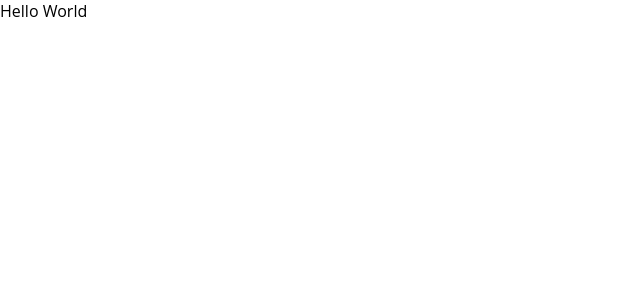
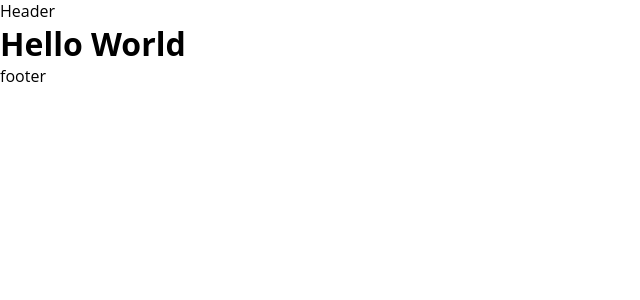
Before and after one commit to rajanmali/typescript-todo, a React (Create React App) app: page / in a window 1280 px wide. Shown: the top 300 px of the page, without its empty margins (0-640 px from the left). Built offline with nearby package versions, Linux system fonts and the light colour scheme.

Commit message:
add header and footer component

```diff
--- a/src/App.tsx
+++ b/src/App.tsx
@@ -1,5 +1,12 @@
+// Components
+import Layout from '@components/layout';
+
 function App() {
-  return <div>Hello World</div>;
+  return (
+    <Layout>
+      <h1>Hello World</h1>
+    </Layout>
+  );
 }
 
 export default App;
--- /dev/null
+++ b/src/components/layout/footer/index.tsx
@@ -0,0 +1,7 @@
+import { FC } from 'react';
+
+const Footer: FC = () => {
+  return <footer>footer</footer>;
+};
+
+export default Footer;
--- a/src/components/layout/header/index.tsx
+++ b/src/components/layout/header/index.tsx
@@ -1,4 +1,6 @@
-const Header = () => {
+import { FC } from 'react';
+
+const Header: FC = () => {
   return <header>Header</header>;
 };
 
--- /dev/null
+++ b/src/components/layout/index.tsx
@@ -0,0 +1,17 @@
+import { FC } from 'react';
+
+// Components
+import Header from '@components/layout/header';
+import Footer from '@components/layout/footer';
+
+const Layout: FC = ({ children }) => {
+  return (
+    <>
+      <Header />
+      {children}
+      <Footer />
+    </>
+  );
+};
+
+export default Layout;
```
